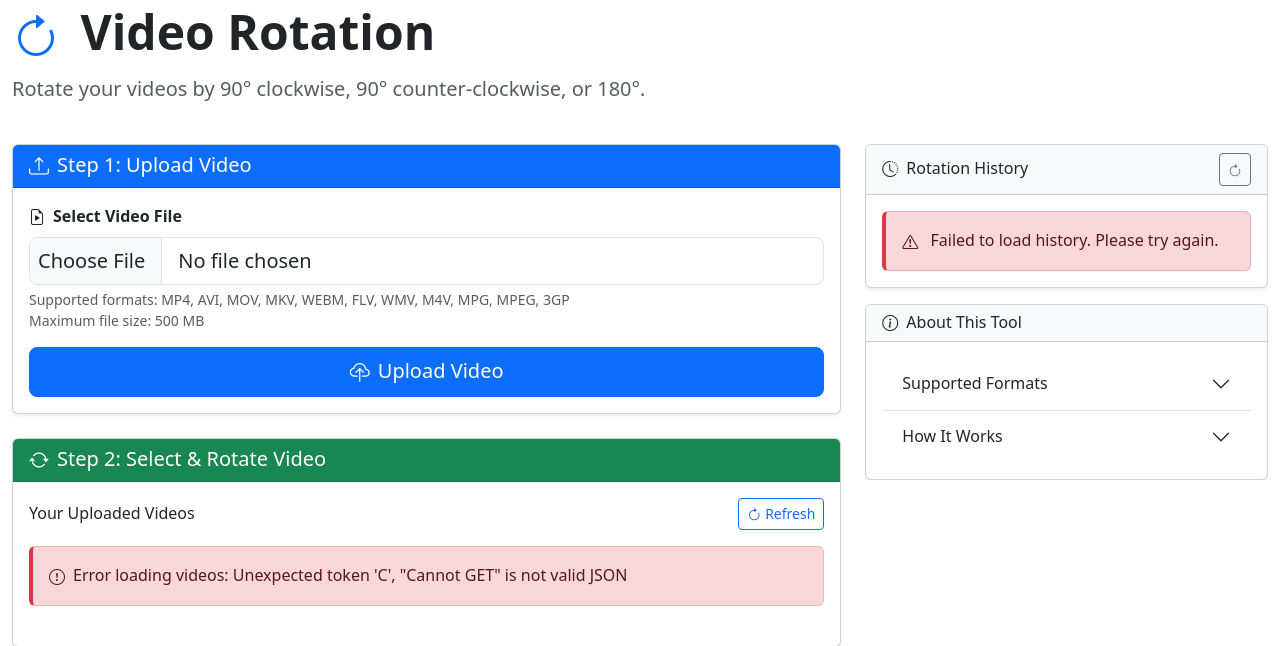
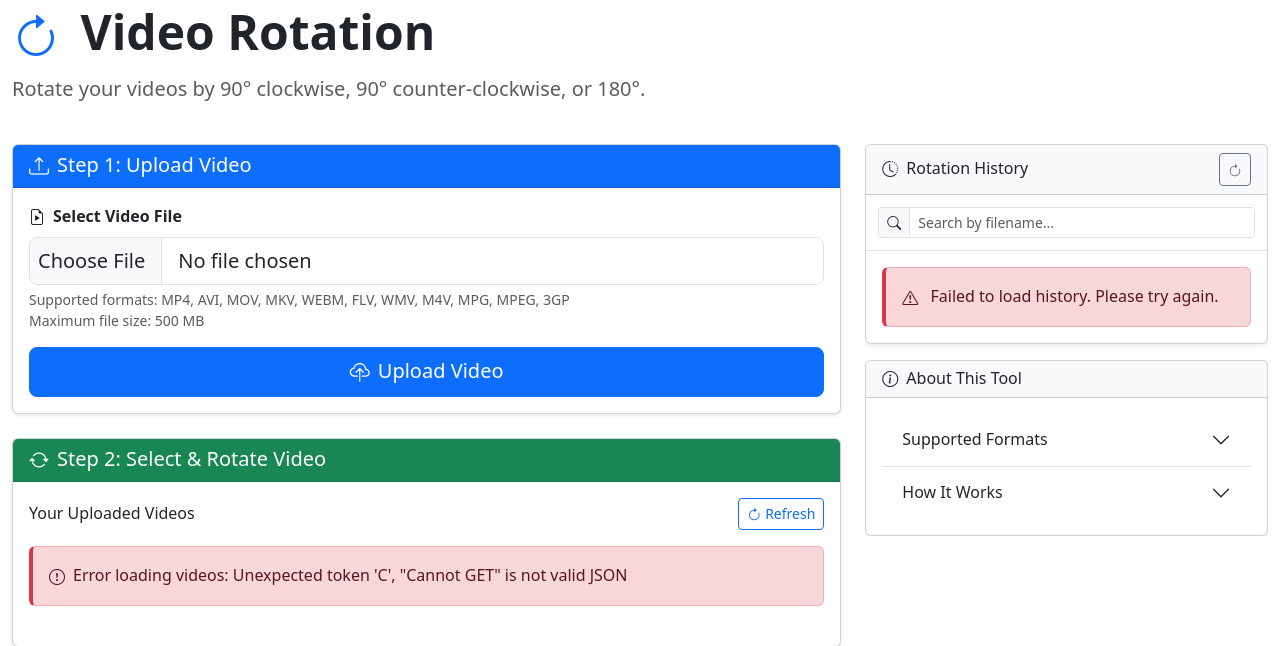
Before and after one commit to fabricekrebs/magictoolbox, a Django app: page /tools/video-rotation/ in a window 1280 px wide. Shown: the part 149-795 px from the top of the page. Run offline with Django 5.2, Linux system fonts and the light colour scheme; the visitor is signed in with stand-in values (Sample User, id 1); parts of the project's set-up code (start-up, migrations or seed data) failed here and were passed over; some libraries are stand-ins or nearby versions.

Commit message:
feat(frontend): add search filter and inline icons to history sidebar
- Make status badges and file icons smaller and inline
- Add search input field to filter history by filename
- Update history item layout to be more compact (In:/Out: inline)
- Add data attributes (data-input, data-output) for filtering
- Initialize search filter after loading history
- Show 'No results' message when search yields no matches
- Apply changes to both PDF converter and video rotation tools

```diff
--- a/static/css/tool-history.css
+++ b/static/css/tool-history.css
@@ -29,6 +29,24 @@
    ============================================================================ */
 
 .badge i {
+  font-size: 0.75rem;
+  margin-right: 0.25rem;
+}
+
+/* ============================================================================
+   SEARCH FILTER
+   ============================================================================ */
+
+.history-search {
+  position: sticky;
+  top: 0;
+  background: white;
+  z-index: 10;
+  padding: 0.75rem;
+  border-bottom: 1px solid #dee2e6;
+}
+
+.history-search .form-control {
   font-size: 0.875rem;
 }
 
@@ -144,3 +162,17 @@
   text-overflow: ellipsis;
   white-space: nowrap;
 }
+
+.history-item .bi-file-earmark,
+.history-item .bi-file-earmark-check {
+  font-size: 0.875rem;
+  vertical-align: baseline;
+}
+
+/* ============================================================================
+   ACTION BUTTONS - ICON ONLY
+   ============================================================================ */
+
+.history-item .btn i {
+  font-size: 0.875rem;
+}
--- a/static/js/tool-history.js
+++ b/static/js/tool-history.js
@@ -145,30 +145,33 @@ function renderHistoryItems(items, container) {
     const canDownload = item.status === 'completed';
 
     return `
-      <div class="border-bottom p-3 history-item" data-id="${item.id}">
+      <div class="border-bottom p-3 history-item"
+           data-id="${item.id}"
+           data-input="${(item.input_filename || '').toLowerCase()}"
+           data-output="${(item.output_filename || '').toLowerCase()}">
         <!-- Status & Time -->
-        <div class="d-flex justify-content-between align-items-start mb-2">
-          ${statusBadge}
+        <div class="d-flex justify-content-between align-items-center mb-2">
+          <div>${statusBadge}</div>
           <small class="text-muted">${timeAgo}</small>
         </div>
 
-        <!-- Input Filename -->
-        <div class="mb-2">
-          <small class="text-muted d-block">Input:</small>
-          <div class="text-truncate" title="${item.input_filename || 'N/A'}">
-            <i class="bi bi-file-earmark me-1"></i>
-            <strong>${truncateFilename(item.input_filename, 25)}</strong>
-          </div>
+        <!-- Input Filename (inline) -->
+        <div class="mb-1">
+          <small class="text-muted">In:</small>
+          <span class="text-truncate d-inline-block" style="max-width: 70%;" title="${item.input_filename || 'N/A'}">
+            <i class="bi bi-file-earmark"></i>
+            <strong>${truncateFilename(item.input_filename, 20)}</strong>
+          </span>
         </div>
 
-        <!-- Output Filename -->
+        <!-- Output Filename (inline) -->
         ${item.output_filename ? `
           <div class="mb-2">
-            <small class="text-muted d-block">Output:</small>
-            <div class="text-truncate" title="${item.output_filename}">
-              <i class="bi bi-file-earmark-check me-1"></i>
-              ${truncateFilename(item.output_filename, 25)}
-            </div>
+            <small class="text-muted">Out:</small>
+            <span class="text-truncate d-inline-block" style="max-width: 70%;" title="${item.output_filename}">
+              <i class="bi bi-file-earmark-check"></i>
+              ${truncateFilename(item.output_filename, 20)}
+            </span>
           </div>
         ` : ''}
 
@@ -373,6 +376,51 @@ async function loadHistory(toolName, options = {}) {
   }
 
   await loadHistoryInternal(toolName, elements);
+
+  // Initialize search filter after loading
+  initializeSearchFilter();
+}
+
+/**
+ * Initialize search filter for history items
+ */
+function initializeSearchFilter() {
+  const searchInput = document.getElementById('historySearchInput');
+  if (!searchInput) return;
+
+  searchInput.addEventListener('input', function(e) {
+    const searchTerm = e.target.value.toLowerCase().trim();
+    const historyItems = document.querySelectorAll('.history-item');
+
+    historyItems.forEach(item => {
+      const inputFilename = item.getAttribute('data-input') || '';
+      const outputFilename = item.getAttribute('data-output') || '';
+
+      const matches = inputFilename.includes(searchTerm) ||
+                     outputFilename.includes(searchTerm);
+
+      item.style.display = matches ? '' : 'none';
+    });
+
+    // Show/hide empty state if all filtered out
+    const visibleItems = document.querySelectorAll('.history-item:not([style*="display: none"])');
+    const emptyState = document.getElementById('historyEmpty');
+    const container = document.getElementById('historyList');
+
+    if (visibleItems.length === 0 && container && container.children.length > 0) {
+      if (emptyState) {
+        emptyState.innerHTML = `
+          <div class="text-center py-4">
+            <i class="bi bi-search text-muted d-block mb-2" style="font-size: 2rem;"></i>
+            <p class="text-muted mb-0">No results match "${e.target.value}"</p>
+          </div>
+        `;
+        emptyState.style.display = 'block';
+      }
+    } else {
+      if (emptyState) emptyState.style.display = 'none';
+    }
+  });
 }
 
 // ============================================================================
--- a/templates/tools/video_rotation.html
+++ b/templates/tools/video_rotation.html
@@ -221,6 +221,21 @@
               <i class="bi bi-arrow-clockwise"></i>
             </button>
           </div>
+
+          <!-- Search Filter -->
+          <div class="history-search">
+            <div class="input-group input-group-sm">
+              <span class="input-group-text">
+                <i class="bi bi-search"></i>
+              </span>
+              <input type="text"
+                     class="form-control"
+                     id="historySearchInput"
+                     placeholder="Search by filename..."
+                     aria-label="Search history">
+            </div>
+          </div>
+
           <div class="card-body p-0">
             <!-- Loading state -->
             <div id="historyLoading" class="text-center py-4" style="display: none;">
```
Also changed, not shown: templates/tools/pdf_docx_converter.html (+15 -0 lines).
